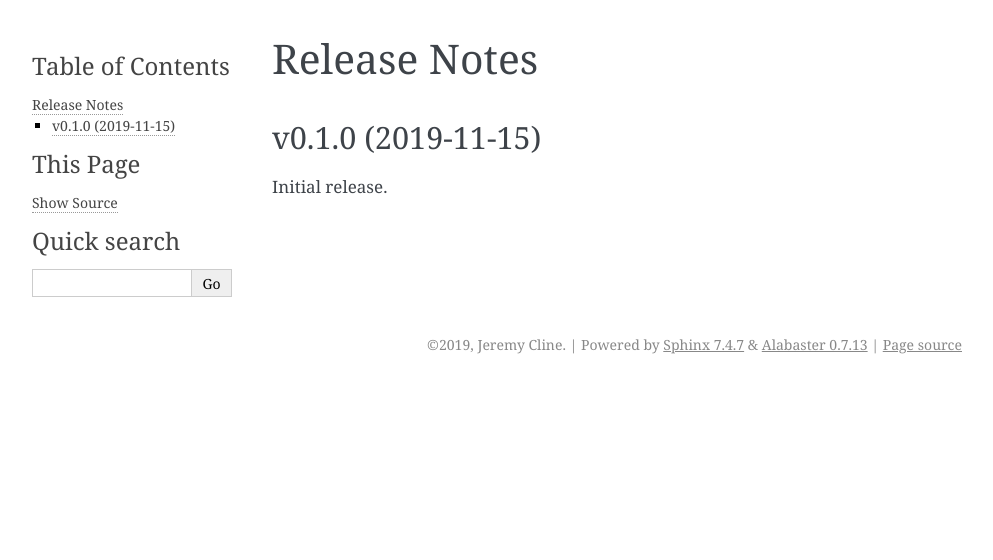
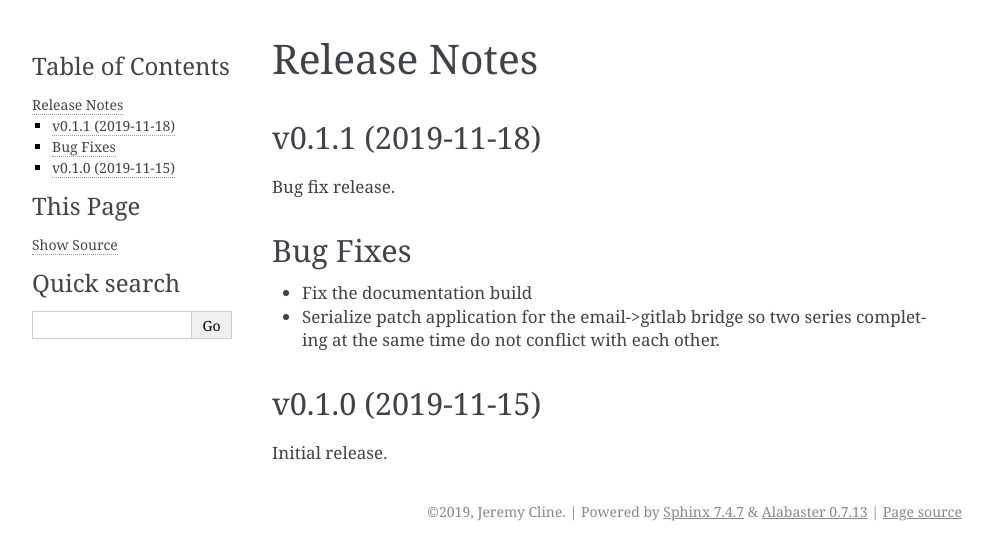
Before and after one commit to jeremycline/patchlab, a Sphinx documentation site: the page built from docs/changelog.rst, in a window 1280 px wide. Shown: the top 560 px of the page, without its empty margins (148-1141 px from the left). Built offline with Sphinx 7.4.7, drawn with Linux system fonts in a browser that asks for light colours.

Commit message:
v0.1.1
Signed-off-by: Jeremy Cline <jcline@redhat.com>

```diff
--- a/docs/changelog.rst
+++ b/docs/changelog.rst
@@ -4,6 +4,20 @@ Release Notes
 
 .. towncrier release notes start
 
+v0.1.1 (2019-11-18)
+===================
+
+Bug fix release.
+
+Bug Fixes
+=========
+
+* Fix the documentation build
+
+* Serialize patch application for the email->gitlab bridge so two series
+  completing at the same time do not conflict with each other.
+
+
 v0.1.0 (2019-11-15)
 ===================
 
--- a/patchlab/__init__.py
+++ b/patchlab/__init__.py
@@ -1,4 +1,4 @@
 # SPDX-License-Identifier: GPL-2.0-or-later
 
-__version__ = "0.1.0"
+__version__ = "0.1.1"
 default_app_config = "patchlab.apps.PatchlabConfig"
```
